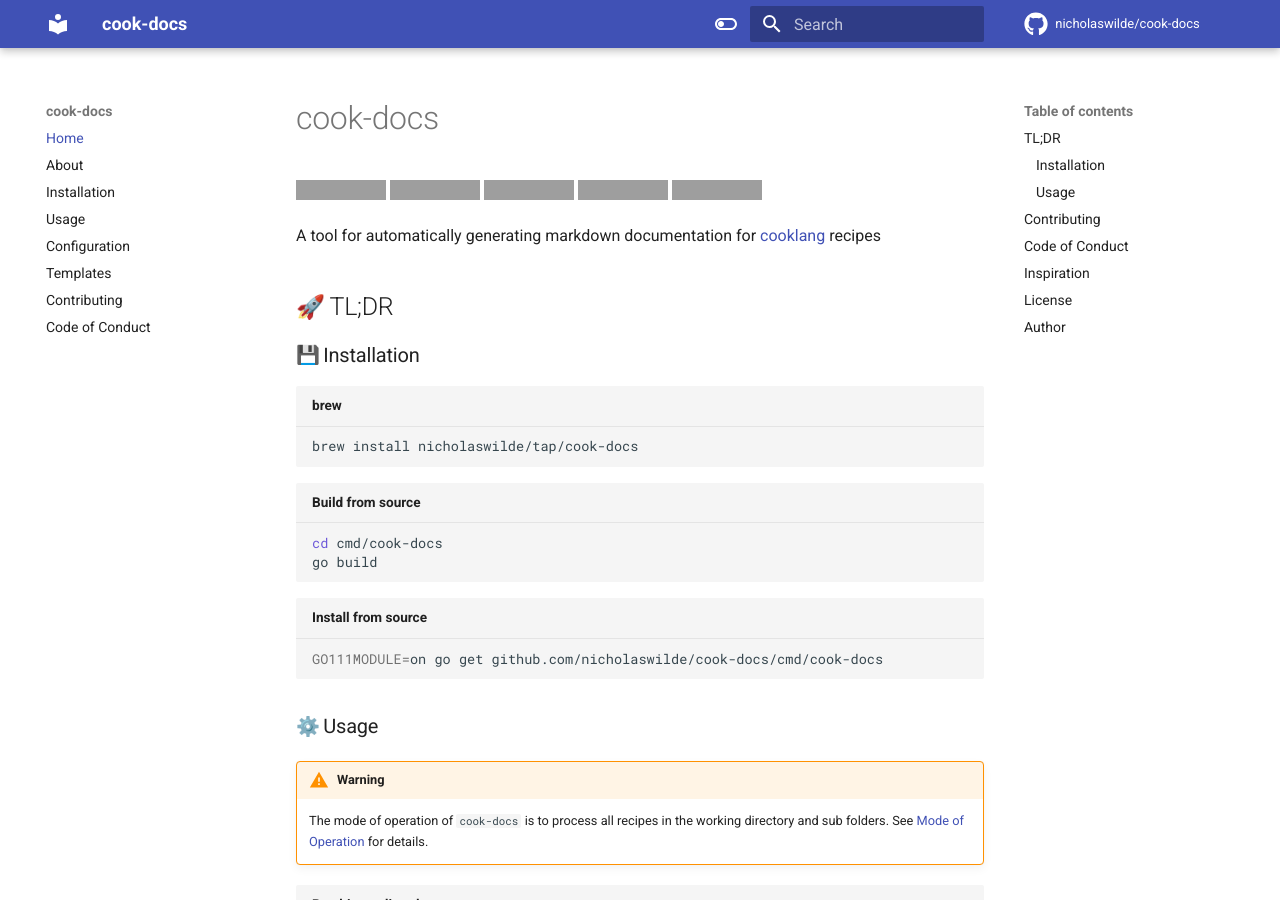
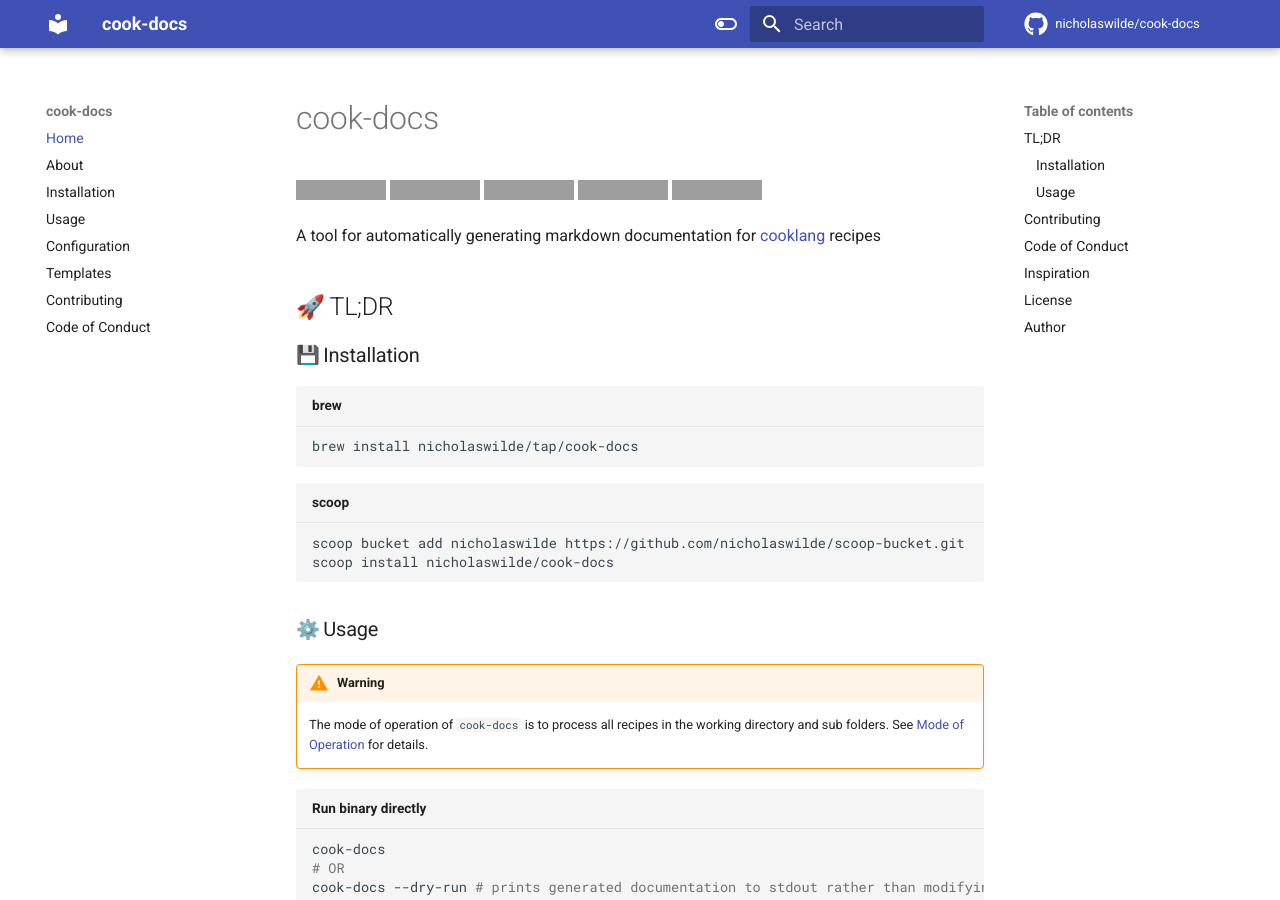
Before and after one commit to nicholaswilde/cook-docs, an MkDocs documentation site: the page built from docs/index.md, in a window 1280 px wide and 900 px high. Built offline with MkDocs 1.6.1 and Material for MkDocs 9.7.7, drawn with Linux system fonts in a browser that asks for light colours; emoji names are drawn with the system emoji font; comment, search, counter and statistics services are not loaded; grey boxes are pictures that could not be loaded.

Commit message:
Add scoop

````diff
--- a/docs/index.md
+++ b/docs/index.md
@@ -15,13 +15,9 @@
 brew install nicholaswilde/tap/cook-docs
 ```
 
-```bash title="Build from source"
-cd cmd/cook-docs
-go build
-```
-
-```bash title="Install from source"
-GO111MODULE=on go get github.com/nicholaswilde/cook-docs/cmd/cook-docs
+```bash title="scoop"
+scoop bucket add nicholaswilde https://github.com/nicholaswilde/scoop-bucket.git
+scoop install nicholaswilde/cook-docs
 ```
 
 ### :gear: Usage
````
Also changed, not shown: docs/README.md (+3 -8 lines), docs/installation.md (+2 -1 lines).
